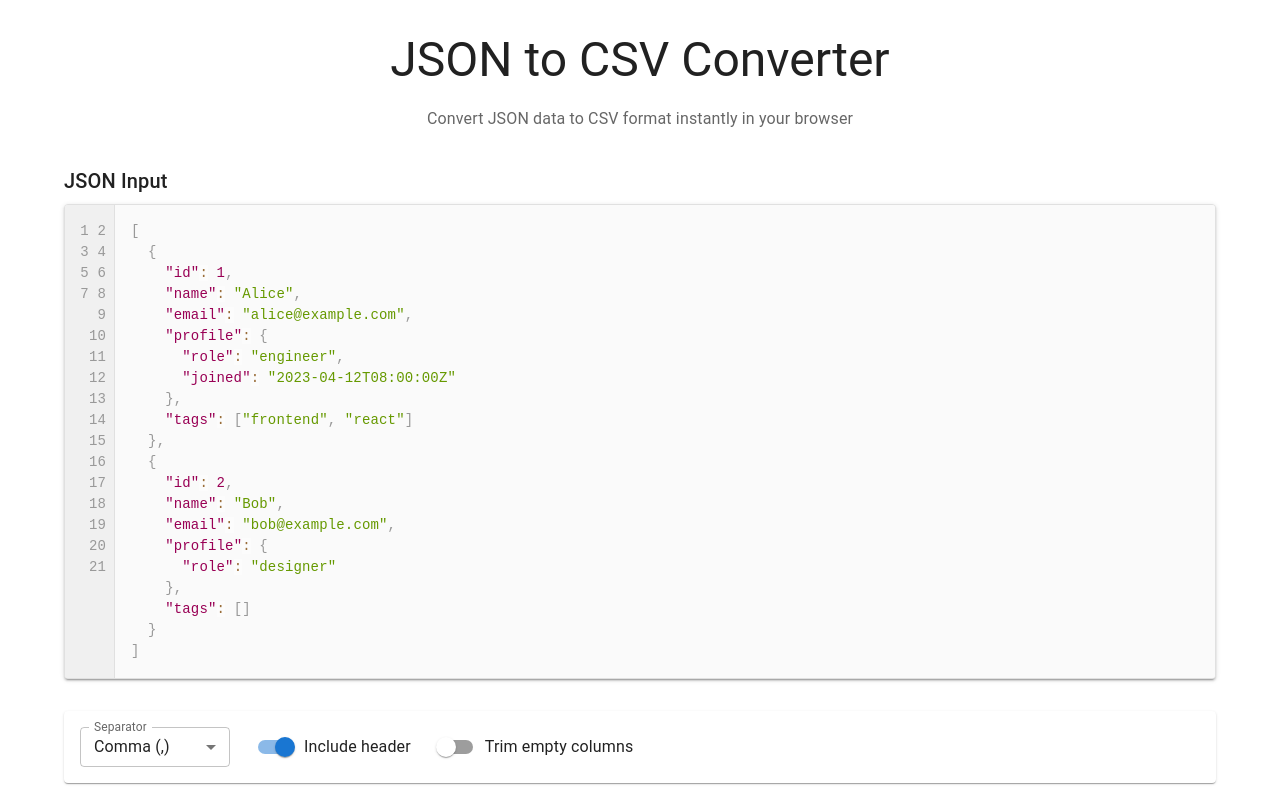
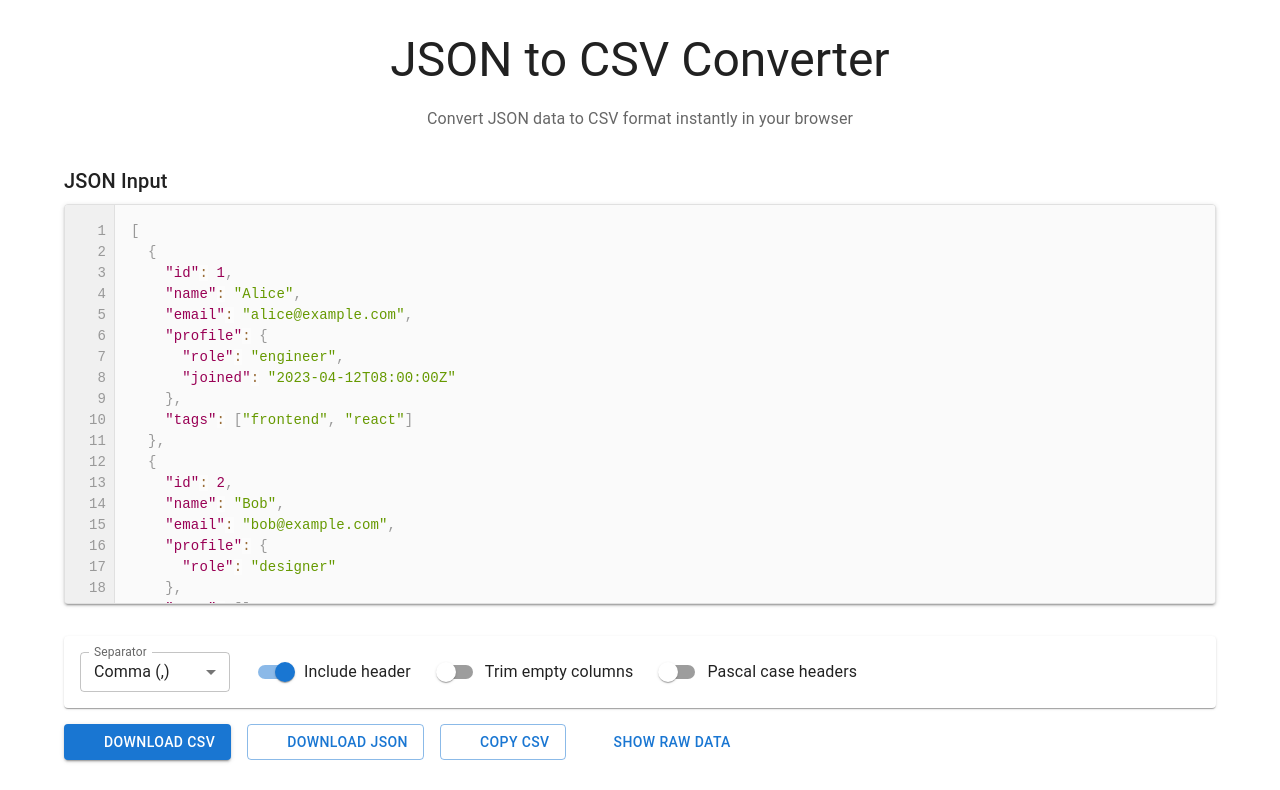
Before and after one commit to pratiksinghlad/json-to-anything, a React (Vite) app: page / in a window 1280 px wide. Shown: the top 790 px of the page. Built offline with nearby package versions, Linux system fonts and the light colour scheme; some icons are missing.

Commit message:
feat: add Pascal case header conversion option and enhance JSON editor with line numbers; update tests for new functionality

```diff
--- a/src/App.tsx
+++ b/src/App.tsx
@@ -1,29 +1,22 @@
-import { useState, useEffect } from 'react';
-import {
-  Container,
-  Box,
-  Typography,
-  CssBaseline,
-  ThemeProvider,
-  createTheme,
-} from '@mui/material';
-import JsonEditor from './components/Editor';
-import OptionsBar from './components/OptionsBar';
-import PreviewTable from './components/PreviewTable';
-import DownloadButtons from './components/DownloadButtons';
-import Footer from './components/Footer';
-import { parseJson } from './utils/parseJson';
-import { normalizeData } from './utils/normalizeData';
-import { jsonToCsv } from './utils/jsonToCsv';
-import type { CsvOptions } from './utils/jsonToCsv';
+import { useState, useEffect } from "react";
+import { Container, Box, Typography, CssBaseline, ThemeProvider, createTheme } from "@mui/material";
+import JsonEditor from "./components/Editor";
+import OptionsBar from "./components/OptionsBar";
+import PreviewTable from "./components/PreviewTable";
+import DownloadButtons from "./components/DownloadButtons";
+import Footer from "./components/Footer";
+import { parseJson } from "./utils/parseJson";
+import { normalizeData } from "./utils/normalizeData";
+import { jsonToCsv } from "./utils/jsonToCsv";
+import type { CsvOptions } from "./utils/jsonToCsv";
 
 const theme = createTheme({
   palette: {
     primary: {
-      main: '#1976d2',
+      main: "#1976d2",
     },
     secondary: {
-      main: '#dc004e',
+      main: "#dc004e",
     },
   },
   typography: {
@@ -57,10 +50,11 @@ function App() {
   const [jsonInput, setJsonInput] = useState(DEFAULT_JSON);
   const [error, setError] = useState<string | undefined>();
   const [normalizedData, setNormalizedData] = useState<Record<string, unknown>[]>([]);
-  const [csvData, setCsvData] = useState('');
-  const [separator, setSeparator] = useState<',' | ';' | '\t'>(',');
+  const [csvData, setCsvData] = useState("");
+  const [separator, setSeparator] = useState<"," | ";" | "\t">(",");
   const [includeHeader, setIncludeHeader] = useState(true);
   const [trimEmptyColumns, setTrimEmptyColumns] = useState(false);
+  const [pascalCaseHeaders, setPascalCaseHeaders] = useState(false);
 
   useEffect(() => {
     // Parse and validate JSON
@@ -68,7 +62,7 @@ function App() {
     if (!parseResult.success) {
       setError(parseResult.error);
       setNormalizedData([]);
-      setCsvData('');
+      setCsvData("");
       return;
     }
 
@@ -77,7 +71,7 @@ function App() {
     if (!normalizeResult.success) {
       setError(normalizeResult.error);
       setNormalizedData([]);
-      setCsvData('');
+      setCsvData("");
       return;
     }
 
@@ -90,26 +84,33 @@ function App() {
       separator,
       includeHeader,
       trimEmptyColumns,
+      pascalCaseHeaders,
     };
     const csv = jsonToCsv(normalizeResult.data || [], options);
     setCsvData(csv);
-  }, [jsonInput, separator, includeHeader, trimEmptyColumns]);
+  }, [jsonInput, separator, includeHeader, trimEmptyColumns, pascalCaseHeaders]);
 
   return (
     <ThemeProvider theme={theme}>
       <CssBaseline />
       <Box
         sx={{
-          display: 'flex',
-          flexDirection: 'column',
-          minHeight: '100vh',
+          display: "flex",
+          flexDirection: "column",
+          minHeight: "100vh",
         }}
       >
         <Container maxWidth="lg" sx={{ py: 4, flex: 1 }}>
           <Typography variant="h3" component="h1" gutterBottom align="center">
             JSON to CSV Converter
           </Typography>
-          <Typography variant="subtitle1" gutterBottom align="center" color="text.secondary" sx={{ mb: 4 }}>
+          <Typography
+            variant="subtitle1"
+            gutterBottom
+            align="center"
+            color="text.secondary"
+            sx={{ mb: 4 }}
+          >
             Convert JSON data to CSV format instantly in your browser
           </Typography>
 
@@ -121,9 +122,11 @@ function App() {
             separator={separator}
             includeHeader={includeHeader}
             trimEmptyColumns={trimEmptyColumns}
+            pascalCaseHeaders={pascalCaseHeaders}
             onSeparatorChange={setSeparator}
             onIncludeHeaderChange={setIncludeHeader}
             onTrimEmptyColumnsChange={setTrimEmptyColumns}
+            onPascalCaseHeadersChange={setPascalCaseHeaders}
           />
 
           {normalizedData.length > 0 && (
@@ -134,7 +137,7 @@ function App() {
                 disabled={normalizedData.length === 0}
               />
 
-              <PreviewTable data={normalizedData} />
+              <PreviewTable data={normalizedData} pascalCaseHeaders={pascalCaseHeaders} />
             </>
           )}
         </Container>
--- a/src/components/Editor.tsx
+++ b/src/components/Editor.tsx
@@ -1,4 +1,5 @@
 import { Box, Paper, Typography, Alert } from "@mui/material";
+import { useRef, useEffect } from "react";
 import Editor from "react-simple-code-editor";
 import Prism from "prismjs";
 import "prismjs/components/prism-json";
@@ -14,27 +15,37 @@ const highlight = (code: string) => {
   return Prism.highlight(code, Prism.languages.json, "json");
 };
 
-const lineNumberStyle = {
-  position: "absolute" as const,
-  left: 0,
-  top: 0,
-  bottom: 0,
-  width: "50px",
-  backgroundColor: "#f0f0f0",
-  borderRight: "1px solid #e0e0e0",
-  padding: "16px 8px",
-  textAlign: "right" as const,
-  color: "#999",
-  fontSize: 14,
-  fontFamily: '"Fira code", "Fira Mono", monospace',
-  userSelect: "none" as const,
-  lineHeight: "21px",
-  pointerEvents: "none" as const,
-};
-
+/**
+ * JSON editor component with line numbers and syntax highlighting
+ *
+ * @param {JsonEditorProps} props
+ */
 export default function JsonEditor({ value, onChange, error }: JsonEditorProps) {
   const lineCount = value.split("\n").length;
   const lineNumbers = Array.from({ length: lineCount }, (_, i) => i + 1).join("\n");
+  const lineNumbersRef = useRef<HTMLDivElement>(null);
+  const editorContainerRef = useRef<HTMLDivElement>(null);
+
+  // Calculate the height needed for line numbers based on line count
+  const lineHeight = 21; // Must match CSS lineHeight
+  const padding = 32; // 16px top + 16px bottom
+  const lineNumbersHeight = lineCount * lineHeight + padding;
+
+  useEffect(() => {
+    const editorContainer = editorContainerRef.current;
+    const lineNumbersEl = lineNumbersRef.current;
+
+    if (!editorContainer || !lineNumbersEl) return;
+
+    const handleScroll = () => {
+      if (lineNumbersEl.parentElement) {
+        lineNumbersEl.parentElement.scrollTop = editorContainer.scrollTop;
+      }
+    };
+
+    editorContainer.addEventListener("scroll", handleScroll);
+    return () => editorContainer.removeEventListener("scroll", handleScroll);
+  }, []);
 
   return (
     <Box>
@@ -48,10 +59,51 @@ export default function JsonEditor({ value, onChange, error }: JsonEditorProps)
           borderRadius: 1,
           overflow: "hidden",
           position: "relative",
+          height: { xs: "40vh", sm: "45vh", md: "50vh" },
+          maxHeight: { xs: "40vh", sm: "45vh", md: "50vh" },
+          minHeight: "250px",
+          display: "flex",
         }}
       >
-        <Box sx={lineNumberStyle}>{lineNumbers}</Box>
-        <Box sx={{ marginLeft: "50px" }}>
+        <Box
+          sx={{
+            width: "50px",
+            backgroundColor: "#f0f0f0",
+            borderRight: "1px solid #e0e0e0",
+            overflow: "auto",
+            position: "relative",
+            "&::-webkit-scrollbar": {
+              display: "none",
+            },
+            scrollbarWidth: "none",
+          }}
+        >
+          <Box
+            ref={lineNumbersRef}
+            sx={{
+              padding: "16px 8px",
+              textAlign: "right",
+              color: "#999",
+              fontSize: 14,
+              fontFamily: '"Fira code", "Fira Mono", monospace',
+              userSelect: "none",
+              lineHeight: "21px",
+              pointerEvents: "none",
+              whiteSpace: "pre",
+              height: `${lineNumbersHeight}px`,
+            }}
+          >
+            {lineNumbers}
+          </Box>
+        </Box>
+        <Box
+          ref={editorContainerRef}
+          sx={{
+            flex: 1,
+            overflow: "auto",
+            position: "relative",
+          }}
+        >
           <Editor
             value={value}
             onValueChange={onChange}
@@ -60,8 +112,10 @@ export default function JsonEditor({ value, onChange, error }: JsonEditorProps)
             style={{
               fontFamily: '"Fira code", "Fira Mono", monospace',
               fontSize: 14,
-              minHeight: "400px",
+              minHeight: `${lineNumbersHeight}px`,
               backgroundColor: "#fafafa",
+              lineHeight: "21px",
+              width: "100%",
             }}
             textareaId="json-editor"
             aria-label="JSON editor"
--- a/src/components/OptionsBar.tsx
+++ b/src/components/OptionsBar.tsx
@@ -7,38 +7,42 @@ import {
   Switch,
   Paper,
   Stack,
-} from '@mui/material';
-import type { SelectChangeEvent } from '@mui/material';
+} from "@mui/material";
+import type { SelectChangeEvent } from "@mui/material";
 
 interface OptionsBarProps {
-  separator: ',' | ';' | '\t';
+  separator: "," | ";" | "\t";
   includeHeader: boolean;
   trimEmptyColumns: boolean;
-  onSeparatorChange: (separator: ',' | ';' | '\t') => void;
+  pascalCaseHeaders: boolean;
+  onSeparatorChange: (separator: "," | ";" | "\t") => void;
   onIncludeHeaderChange: (include: boolean) => void;
   onTrimEmptyColumnsChange: (trim: boolean) => void;
+  onPascalCaseHeadersChange: (pascalCase: boolean) => void;
 }
 
 export default function OptionsBar({
   separator,
   includeHeader,
   trimEmptyColumns,
+  pascalCaseHeaders,
   onSeparatorChange,
   onIncludeHeaderChange,
   onTrimEmptyColumnsChange,
+  onPascalCaseHeadersChange,
 }: OptionsBarProps) {
   const handleSeparatorChange = (event: SelectChangeEvent) => {
-    onSeparatorChange(event.target.value as ',' | ';' | '\t');
+    onSeparatorChange(event.target.value as "," | ";" | "\t");
   };
 
   const getSeparatorLabel = (sep: string) => {
     switch (sep) {
-      case ',':
-        return 'Comma (,)';
-      case ';':
-        return 'Semicolon (;)';
-      case '\t':
-        return 'Tab';
+      case ",":
+        return "Comma (,)";
+      case ";":
+        return "Semicolon (;)";
+      case "\t":
+        return "Tab";
       default:
         return sep;
     }
@@ -46,7 +50,7 @@ export default function OptionsBar({
 
   return (
     <Paper elevation={1} sx={{ p: 2, mb: 2 }}>
-      <Stack direction={{ xs: 'column', sm: 'row' }} spacing={2} alignItems="center">
+      <Stack direction={{ xs: "column", sm: "row" }} spacing={2} alignItems="center">
         <FormControl size="small" sx={{ minWidth: 150 }}>
           <InputLabel id="separator-label">Separator</InputLabel>
           <Select
@@ -57,9 +61,9 @@ export default function OptionsBar({
             onChange={handleSeparatorChange}
             aria-label="CSV separator"
           >
-            <MenuItem value=",">{getSeparatorLabel(',')}</MenuItem>
-            <MenuItem value=";">{getSeparatorLabel(';')}</MenuItem>
-            <MenuItem value="\t">{getSeparatorLabel('\t')}</MenuItem>
+            <MenuItem value=",">{getSeparatorLabel(",")}</MenuItem>
+            <MenuItem value=";">{getSeparatorLabel(";")}</MenuItem>
+            <MenuItem value="\t">{getSeparatorLabel("\t")}</MenuItem>
           </Select>
         </FormControl>
 
@@ -84,6 +88,17 @@ export default function OptionsBar({
           }
           label="Trim empty columns"
         />
+
+        <FormControlLabel
+          control={
+            <Switch
+              checked={pascalCaseHeaders}
+              onChange={(e) => onPascalCaseHeadersChange(e.target.checked)}
+              aria-label="Convert headers to Pascal case"
+            />
+          }
+          label="Pascal case headers"
+        />
       </Stack>
     </Paper>
   );
--- a/src/components/PreviewTable.tsx
+++ b/src/components/PreviewTable.tsx
@@ -9,15 +9,21 @@ import {
   TableHead,
   TableRow,
   Fade,
-} from '@mui/material';
-import { getAllKeys, flattenObject } from '../utils/flattenObject';
+} from "@mui/material";
+import { getAllKeys, flattenObject } from "../utils/flattenObject";
+import { toPascalCase } from "../utils/jsonToCsv";
 
 interface PreviewTableProps {
   data: Record<string, unknown>[];
   maxRows?: number;
+  pascalCaseHeaders?: boolean;
 }
 
-export default function PreviewTable({ data, maxRows = 50 }: PreviewTableProps) {
+export default function PreviewTable({
+  data,
+  maxRows = 50,
+  pascalCaseHeaders = false,
+}: PreviewTableProps) {
   if (data.length === 0) {
     return null;
   }
@@ -36,22 +42,25 @@ export default function PreviewTable({ data, maxRows = 50 }: PreviewTableProps)
           <Table stickyHeader size="small" aria-label="CSV preview table">
             <TableHead>
               <TableRow>
-                {columns.map((column) => (
+                {columns.map((column) => {
+                  const displayHeader = pascalCaseHeaders ? toPascalCase(column) : column;
+                  return (
                     <TableCell
                       key={column}
                       sx={{
-                      fontWeight: 'bold',
-                      backgroundColor: '#f5f5f5',
-                      whiteSpace: 'nowrap',
-                      borderRight: '2px solid rgba(224, 224, 224, 1)',
-                      '&:last-child': {
-                        borderRight: 'none',
+                        fontWeight: "bold",
+                        backgroundColor: "#f5f5f5",
+                        whiteSpace: "nowrap",
+                        borderRight: "2px solid rgba(224, 224, 224, 1)",
+                        "&:last-child": {
+                          borderRight: "none",
                         },
                       }}
                     >
-                    {column}
+                      {displayHeader}
                     </TableCell>
-                ))}
+                  );
+                })}
               </TableRow>
             </TableHead>
             <TableBody>
@@ -62,20 +71,18 @@ export default function PreviewTable({ data, maxRows = 50 }: PreviewTableProps)
                     {columns.map((column) => {
                       const value = flattened[column];
                       const displayValue =
-                        value === null || value === undefined
-                          ? ''
-                          : String(value);
+                        value === null || value === undefined ? "" : String(value);
                       return (
                         <TableCell
                           key={column}
                           sx={{
                             maxWidth: 300,
-                            overflow: 'hidden',
-                            textOverflow: 'ellipsis',
-                            whiteSpace: 'nowrap',
-                            borderRight: '2px solid rgba(224, 224, 224, 1)',
-                            '&:last-child': {
-                              borderRight: 'none',
+                            overflow: "hidden",
+                            textOverflow: "ellipsis",
+                            whiteSpace: "nowrap",
+                            borderRight: "2px solid rgba(224, 224, 224, 1)",
+                            "&:last-child": {
+                              borderRight: "none",
                             },
                           }}
                         >
--- a/src/utils/jsonToCsv.ts
+++ b/src/utils/jsonToCsv.ts
@@ -1,9 +1,21 @@
-import { flattenObject, getAllKeys } from './flattenObject';
+import { flattenObject, getAllKeys } from "./flattenObject";
 
 export interface CsvOptions {
-  separator: ',' | ';' | '\t';
+  separator: "," | ";" | "\t";
   includeHeader: boolean;
   trimEmptyColumns?: boolean;
+  pascalCaseHeaders?: boolean;
+}
+
+/**
+ * Converts a string to Pascal case
+ * Examples: "first_name" -> "FirstName", "user.email" -> "UserEmail"
+ */
+export function toPascalCase(str: string): string {
+  return str
+    .split(/[._-\s]+/)
+    .map((word) => word.charAt(0).toUpperCase() + word.slice(1).toLowerCase())
+    .join("");
 }
 
 /**
@@ -13,7 +25,7 @@ export interface CsvOptions {
  */
 export function escapeCsvCell(value: unknown, separator: string): string {
   if (value === null || value === undefined) {
-    return '';
+    return "";
   }
 
   const stringValue = String(value);
@@ -22,8 +34,8 @@ export function escapeCsvCell(value: unknown, separator: string): string {
   const needsQuoting =
     stringValue.includes(separator) ||
     stringValue.includes('"') ||
-    stringValue.includes('\n') ||
-    stringValue.includes('\r');
+    stringValue.includes("\n") ||
+    stringValue.includes("\r");
 
   if (needsQuoting) {
     // Double all quotes and wrap in quotes
@@ -33,26 +45,23 @@ export function escapeCsvCell(value: unknown, separator: string): string {
   return stringValue;
 }
 
-export function jsonToCsv(
-  data: Record<string, unknown>[],
-  options: CsvOptions
-): string {
+export function jsonToCsv(data: Record<string, unknown>[], options: CsvOptions): string {
   if (data.length === 0) {
-    return '';
+    return "";
   }
 
-  const { separator, includeHeader, trimEmptyColumns } = options;
+  const { separator, includeHeader, trimEmptyColumns, pascalCaseHeaders } = options;
 
   // Get all unique keys from all objects
   let columns = getAllKeys(data);
 
   // If trimEmptyColumns is true, remove columns that are empty in all rows
   if (trimEmptyColumns) {
-    columns = columns.filter(col => {
-      return data.some(row => {
+    columns = columns.filter((col) => {
+      return data.some((row) => {
         const flattened = flattenObject(row);
         const value = flattened[col];
-        return value !== null && value !== undefined && value !== '';
+        return value !== null && value !== undefined && value !== "";
       });
     });
   }
@@ -62,7 +71,10 @@ export function jsonToCsv(
   // Add header row if requested
   if (includeHeader) {
     const headerRow = columns
-      .map(col => escapeCsvCell(col, separator))
+      .map((col) => {
+        const headerValue = pascalCaseHeaders ? toPascalCase(col) : col;
+        return escapeCsvCell(headerValue, separator);
+      })
       .join(separator);
     lines.push(headerRow);
   }
@@ -70,11 +82,9 @@ export function jsonToCsv(
   // Add data rows
   for (const obj of data) {
     const flattened = flattenObject(obj);
-    const row = columns
-      .map(col => escapeCsvCell(flattened[col], separator))
-      .join(separator);
+    const row = columns.map((col) => escapeCsvCell(flattened[col], separator)).join(separator);
     lines.push(row);
   }
 
-  return lines.join('\n');
+  return lines.join("\n");
 }
```
Also changed, not shown: robots.txt (added), 1 other file (tests, documents, lock files or other folders). Lines whose indentation alone changed are shown as unchanged.
